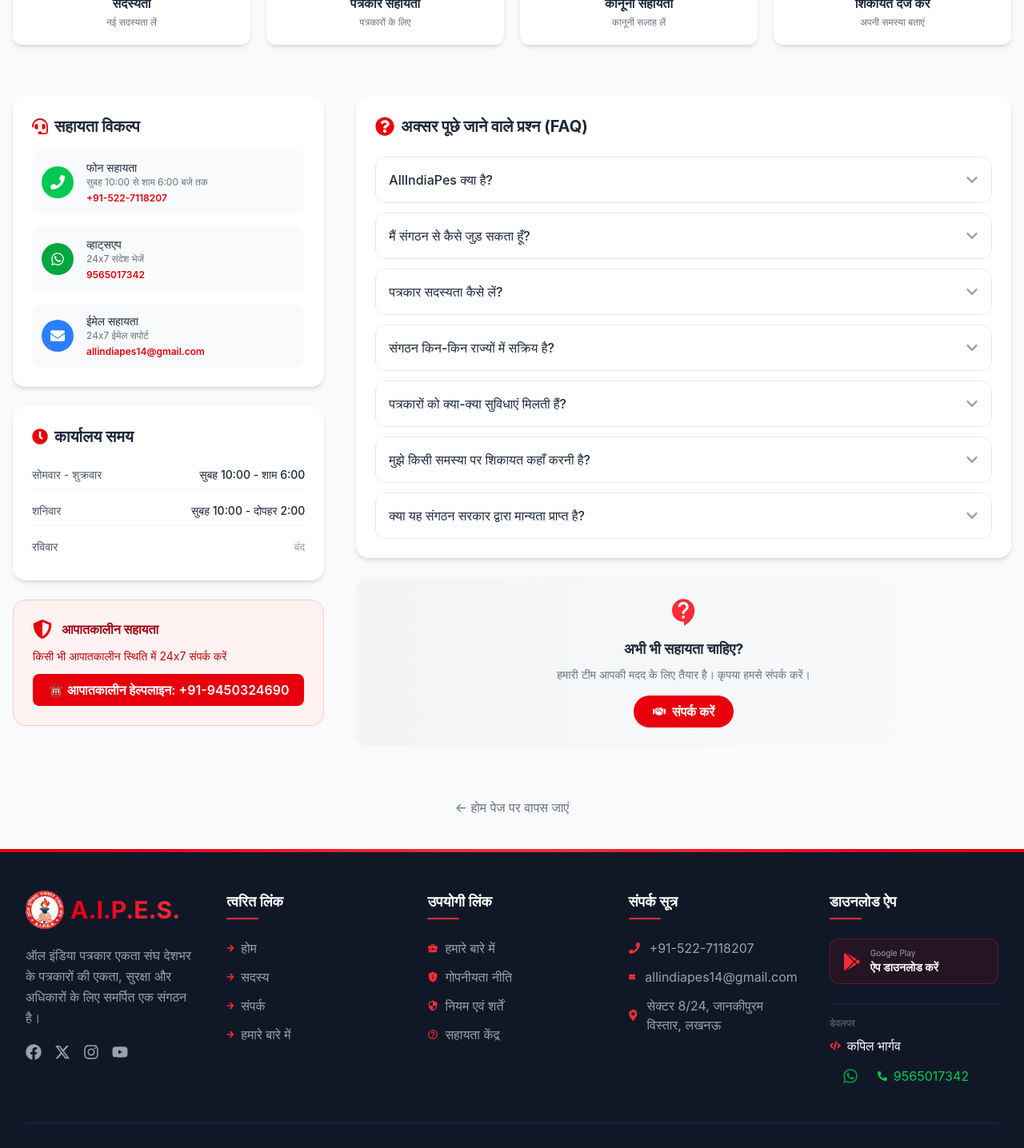
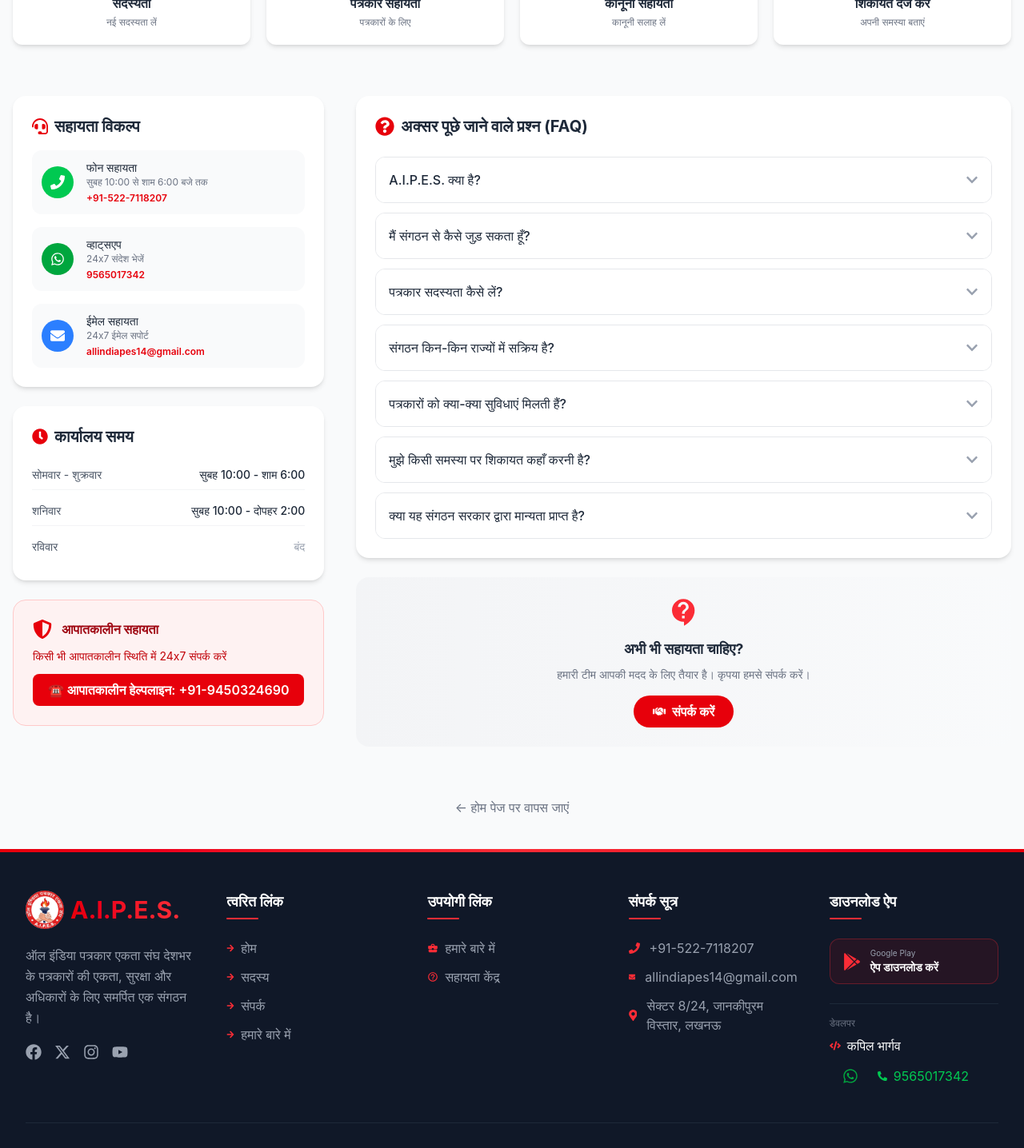
Before and after one commit to kapil-bhargava/allindiapes, a React (Vite) app in the folder frontend/: page /help in a window 1280 px wide. Shown: the part 408-1844 px from the top of the page at 80% size. Built offline with nearby package versions, Linux system fonts and the light colour scheme.

Commit message:
improved content and removed extra pages

```diff
--- a/frontend/src/components/Footer2.jsx
+++ b/frontend/src/components/Footer2.jsx
@@ -49,8 +49,8 @@ const Footer2 = () => {
   // Useful Links
   const usefulLinks = [
     { name: "हमारे बारे में", icon: MdBusinessCenter, path: "/about" },
-    { name: "गोपनीयता नीति", icon: MdPrivacyTip, path: "/privacy" },
-    { name: "नियम एवं शर्तें", icon: MdSecurity, path: "/terms" },
+    // { name: "गोपनीयता नीति", icon: MdPrivacyTip, path: "/privacy" },
+    // { name: "नियम एवं शर्तें", icon: MdSecurity, path: "/terms" },
     { name: "सहायता केंद्र", icon: MdHelpOutline, path: "/help" },
   ];
 
--- /dev/null
+++ b/frontend/src/components/ScrollToTop.jsx
@@ -0,0 +1,18 @@
+import { useEffect } from "react";
+import { useLocation } from "react-router-dom";
+
+const ScrollToTop = () => {
+    const { pathname } = useLocation();
+
+    useEffect(() => {
+        // window.scrollTo(0, 0);
+        window.scrollTo({
+            top: 0,
+            behavior: "smooth",
+        });
+    }, [pathname]);
+
+    return null;
+};
+
+export default ScrollToTop;
--- a/frontend/src/pages/HelpCenter.jsx
+++ b/frontend/src/pages/HelpCenter.jsx
@@ -19,8 +19,8 @@ const HelpCenter = () => {
   // FAQ Data
   const faqs = [
     {
-      question: "AllIndiaPes क्या है?",
-      answer: "AllIndiaPes (ऑल इंडिया पत्रकार एकता संघ) एक पंजीकृत संगठन है जो देशभर के पत्रकारों के अधिकारों, सुरक्षा और सम्मान के लिए कार्य करता है।"
+      question: "A.I.P.E.S. क्या है?",
+      answer: "A.I.P.E.S. (ऑल इंडिया पत्रकार एकता संघ) एक पंजीकृत संगठन है जो देशभर के पत्रकारों के अधिकारों, सुरक्षा और सम्मान के लिए कार्य करता है।"
     },
     {
       question: "मैं संगठन से कैसे जुड़ सकता हूँ?",
--- a/frontend/src/routes/AppRoutes.jsx
+++ b/frontend/src/routes/AppRoutes.jsx
@@ -13,11 +13,13 @@ import TermsConditions from "../pages/TermsConditions";
 import HelpCenter from "../pages/HelpCenter";
 import HomePage2 from "../pages/Home";
 import NotFoundPage from "../pages/NotFound";
+import ScrollToTop from "../components/ScrollToTop";
 
 const AppRoutes = () => {
   return (
     <BrowserRouter>
       <ToastProvider>
+        <ScrollToTop/>
         <Routes>
           <Route element={<PublicLayout />}>
             <Route path="/" element={<HomePage />} />
```
